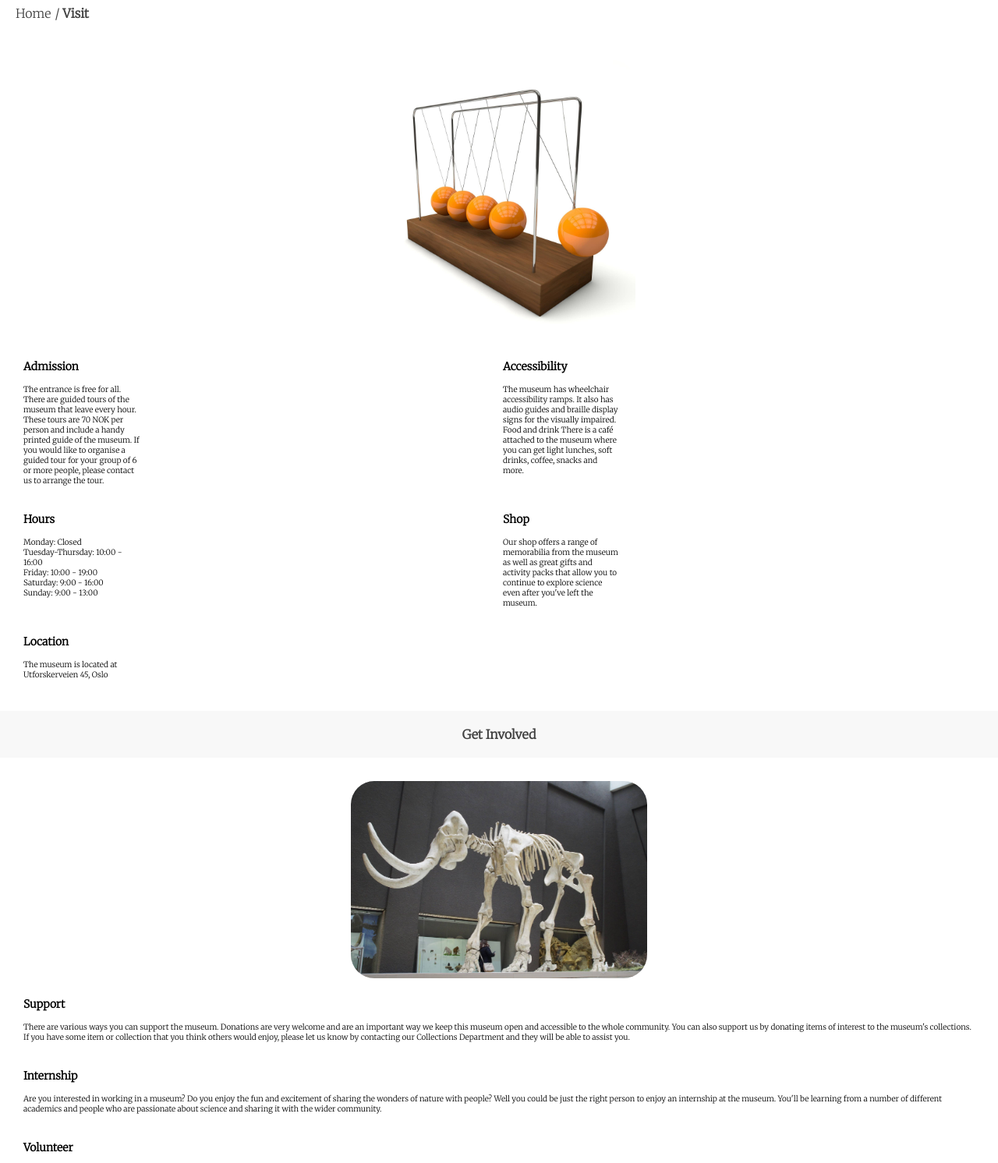
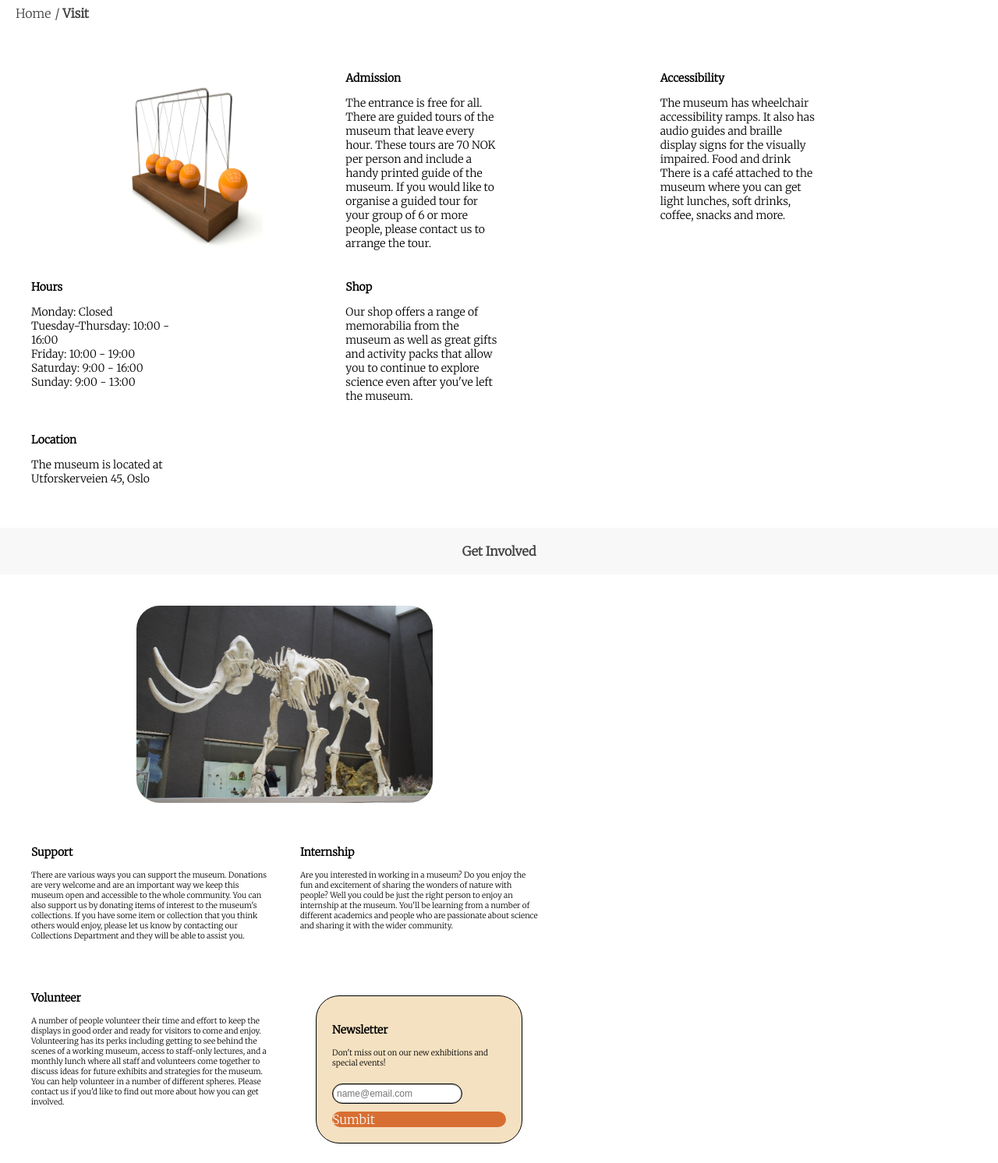
Before and after one commit to susannt/Community-Science-Museum, a plain HTML site: page visit.html in a window 1280 px wide. Shown: the part 222-1714 px from the top of the page at 78% size. Drawn offline with Linux system fonts and the light colour scheme.

Commit message:
Minor changes

```diff
--- a/css/exhibitions.css
+++ b/css/exhibitions.css
@@ -15,4 +15,5 @@
 
 .exhibitions img {
     width: 380px;
+    margin: 10px 0px;
 }
--- a/css/index.css
+++ b/css/index.css
@@ -1,5 +1,5 @@
 .banner-index {
-    background-image: url("background-images/toa-heftiba-412579_mobile.jpg");
+    background-image: url("background-images/hero-image.jpg");
     height: 300px;
     background-size: cover;
     background-position: center;
--- a/css/media.css
+++ b/css/media.css
@@ -25,14 +25,55 @@
         max-height: 500px;
     }
 
-    .explore p,
-    .events p {
-        font-size: 16px;
+    h1 {
+        font-size: 24px;
     }
 
     .explore h2,
     .events h2 {
-        font-size: 24px;
+        font-size: 20px;
+    }
+
+    .explore p,
+    .events p,
+    .visit p {
+        font-size: 14px;
+    }
+
+    .visit {
+        grid-template-columns: repeat(3, 1fr);
+        margin: 40px;
+    }
+
+    .visit p {
+        width: 200px;
+    }
+
+    .ball {
+        grid-column: span 1;
+    }
+
+    .ball img {
+        width: 200px;
+        margin: 10px 20px;
+    }
+
+    .location {
+        grid-column: span 2;
+    }
+
+    .get-involved {
+        grid-template-columns: repeat(2, 1fr);
+        width: 400px;
+        margin: 40px;
+        gap: 40px;
+    }
+
+    .get-involved
+
+    .mammoth {
+        grid-column: span 2;
+        width: 650px;
     }
 
 }
@@ -218,7 +259,6 @@
     }
 }
 
-
 @media (min-width: 1460px){
     .exhibitions {
         grid-template-columns: repeat(3, 1fr);
--- a/css/style.css
+++ b/css/style.css
@@ -88,7 +88,7 @@ nav {
 
 h1 {
     font-family: var(--font-primary);
-    font-weight: var(--font-weight-regular);
+    font-weight: var(--font-weight-medium);
     background-color: var(--light-grey);
     color: var(--dark-grey);
     padding: 20px;
--- a/css/visit.css
+++ b/css/visit.css
@@ -49,6 +49,7 @@ h2 {
     grid-template-columns: 1fr;
     margin: 30px;
     gap: 10px;
+    width: 300px;
 }
 
 .get-involved p {
@@ -63,11 +64,11 @@ h2 {
 }
 
 .newsletter {
-
     background-color: var(--sand);
     border: 1px solid #000;
     border-radius: 30px;
     padding: 20px;
+    margin: 20px;
 }
 
 .newsletter h2 {
--- a/visit.html
+++ b/visit.html
@@ -61,7 +61,7 @@
                     <h3>Shop</h3>
                     <p>Our shop offers a range of memorabilia from the museum as well as great gifts and activity packs that allow you to continue to explore science even after you've left the museum.</p>
                 </div>
-                <div>
+                <div class="location">
                     <h3>Location</h3>
                     <p>The museum is located at Utforskerveien 45, Oslo</p>
                 </div>
```
Also changed, not shown: css/background-images/hero-image.jpg (added), css/background-images/toa-heftiba-412579.jpg (deleted), css/background-images/toa-heftiba-412579_mobile.jpg (deleted), css/background-images/toa-heftiba.jpg (deleted).
